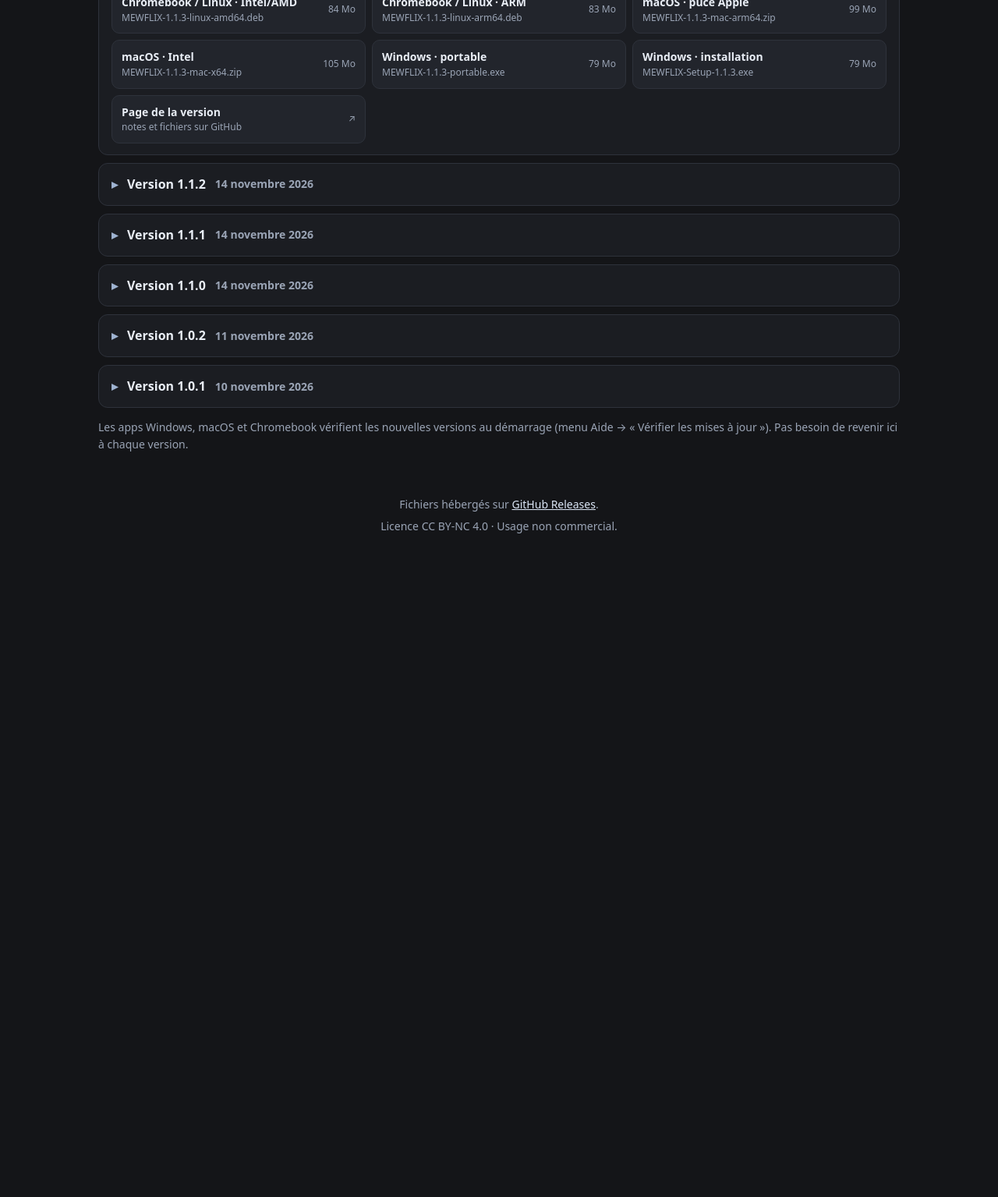
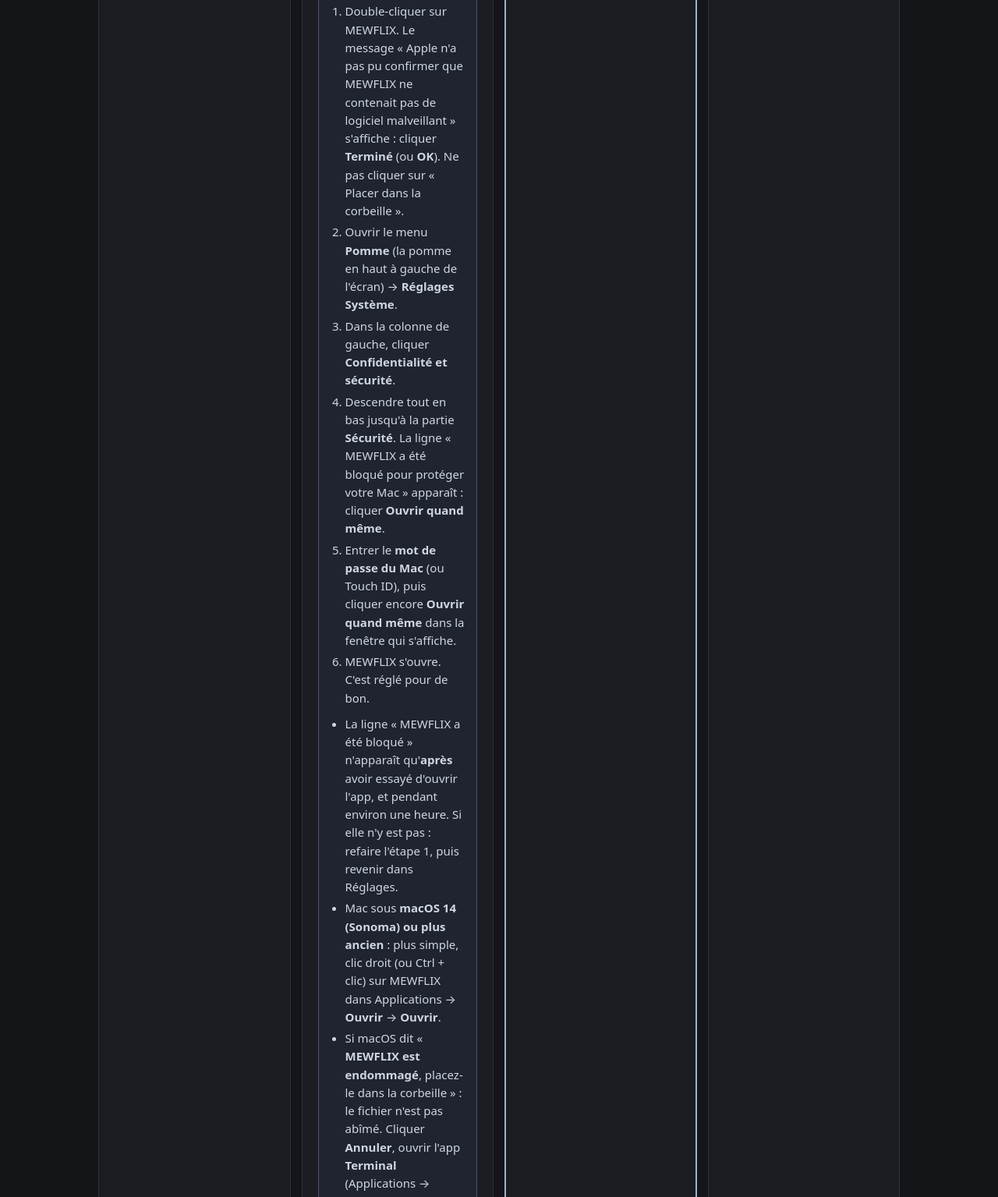
Before and after one commit to taharhajji/mewflix, a plain HTML site: page index.html in a window 1280 px wide. Shown: the part 1265-2800 px from the top of the page at 78% size. Before the commit the page ends 1983 px from the top, so only its background shows below. Drawn offline with Linux system fonts and the light colour scheme; no server answers.

Commit message:
docs: étapes détaillées pour autoriser MEWFLIX dans les réglages de sécurité macOS
Co-Authored-By: Claude Opus 5.5 <noreply@anthropic.com>

```diff
--- a/index.html
+++ b/index.html
@@ -81,6 +81,9 @@
   details[open] summary::before { content: "▾ "; }
   details ol, details ul { padding-left: 20px; margin: 10px 0 0; color: #cfd6e2; font-size: 15px; }
   details li { margin: 4px 0; }
+  details.security { background: #1f2430; border: 1px solid var(--slate); border-radius: 12px; padding: 12px 14px; }
+  details.security summary { color: var(--accent); }
+  .sec-why { color: var(--muted); font-size: 14px; margin: 8px 0 0; }
 
   code, .code {
     font-family: ui-monospace, "Cascadia Mono", Consolas, monospace; font-size: 14px;
@@ -168,12 +171,29 @@
       <details>
         <summary>Comment installer</summary>
         <ol>
-          <li>Double-cliquer sur le zip : il donne <b>MEWFLIX.app</b>. La glisser dans <b>Applications</b>.</li>
-          <li>Premier lancement : macOS dit qu'il ne peut pas vérifier l'app → <b>OK</b>. Puis Réglages Système → Confidentialité et sécurité → en bas, « MEWFLIX a été bloqué » → <b>Ouvrir quand même</b>. (macOS 14 ou plus ancien : clic droit sur l'app → Ouvrir.)</li>
-          <li>Si macOS dit « MEWFLIX est endommagé » : le fichier n'est pas abîmé. Cliquer Annuler, ouvrir <b>Terminal</b> (Applications → Utilitaires) et coller :
+          <li>Double-cliquer sur le zip téléchargé : il donne <b>MEWFLIX.app</b>.</li>
+          <li>Glisser <b>MEWFLIX.app</b> dans le dossier <b>Applications</b> (Finder → Applications).</li>
+          <li>Ouvrir MEWFLIX une première fois : macOS la bloque, c'est normal. Suivre « Autoriser MEWFLIX » juste en dessous.</li>
+        </ol>
+      </details>
+      <details class="security" open>
+        <summary>Autoriser MEWFLIX dans les réglages de sécurité (une seule fois)</summary>
+        <p class="sec-why">L'app n'a pas de certificat Apple payant : au premier lancement, macOS refuse de l'ouvrir. Il faut l'autoriser une fois, ensuite elle s'ouvre normalement.</p>
+        <ol>
+          <li>Double-cliquer sur MEWFLIX. Le message « Apple n'a pas pu confirmer que MEWFLIX ne contenait pas de logiciel malveillant » s'affiche : cliquer <b>Terminé</b> (ou <b>OK</b>). Ne pas cliquer sur « Placer dans la corbeille ».</li>
+          <li>Ouvrir le menu <b>Pomme</b> (la pomme en haut à gauche de l'écran) → <b>Réglages Système</b>.</li>
+          <li>Dans la colonne de gauche, cliquer <b>Confidentialité et sécurité</b>.</li>
+          <li>Descendre tout en bas jusqu'à la partie <b>Sécurité</b>. La ligne « MEWFLIX a été bloqué pour protéger votre Mac » apparaît : cliquer <b>Ouvrir quand même</b>.</li>
+          <li>Entrer le <b>mot de passe du Mac</b> (ou Touch ID), puis cliquer encore <b>Ouvrir quand même</b> dans la fenêtre qui s'affiche.</li>
+          <li>MEWFLIX s'ouvre. C'est réglé pour de bon.</li>
+        </ol>
+        <ul>
+          <li>La ligne « MEWFLIX a été bloqué » n'apparaît qu'<b>après</b> avoir essayé d'ouvrir l'app, et pendant environ une heure. Si elle n'y est pas : refaire l'étape 1, puis revenir dans Réglages.</li>
+          <li>Mac sous <b>macOS 14 (Sonoma) ou plus ancien</b> : plus simple, clic droit (ou Ctrl + clic) sur MEWFLIX dans Applications → <b>Ouvrir</b> → <b>Ouvrir</b>.</li>
+          <li>Si macOS dit « <b>MEWFLIX est endommagé</b>, placez-le dans la corbeille » : le fichier n'est pas abîmé. Cliquer <b>Annuler</b>, ouvrir l'app <b>Terminal</b> (Applications → Utilitaires), coller cette ligne et appuyer sur Entrée :
             <div class="copy"><span class="code">xattr -cr /Applications/MEWFLIX.app</span><button type="button" data-copy="xattr -cr /Applications/MEWFLIX.app">Copier</button></div>
             Puis relancer MEWFLIX.</li>
-        </ol>
+        </ul>
       </details>
     </article>
 
@@ -391,7 +411,11 @@
         el('small', { text: formatSize(asset.size) })
       ]));
     });
-    if (platform.name === 'Mac' && platform.kinds.length > 1) hint.textContent = 'Menu Pomme → À propos de ce Mac → « Puce » : Apple M1 à M4, ou Intel.';
+    if (platform.name === 'Mac') {
+      hint.textContent = (platform.kinds.length > 1 ? 'Menu Pomme → À propos de ce Mac → « Puce » : Apple M1 à M4, ou Intel. ' : '') +
+        'Au premier lancement, il faut autoriser l’app dans les réglages de sécurité : ';
+      hint.appendChild(el('a', { href: '#card-mac', text: 'voir comment' }));
+    }
     if (platform.name === 'Windows') hint.textContent = 'Si Windows affiche un avertissement : « Informations complémentaires » puis « Exécuter quand même ».';
   }
 
```
